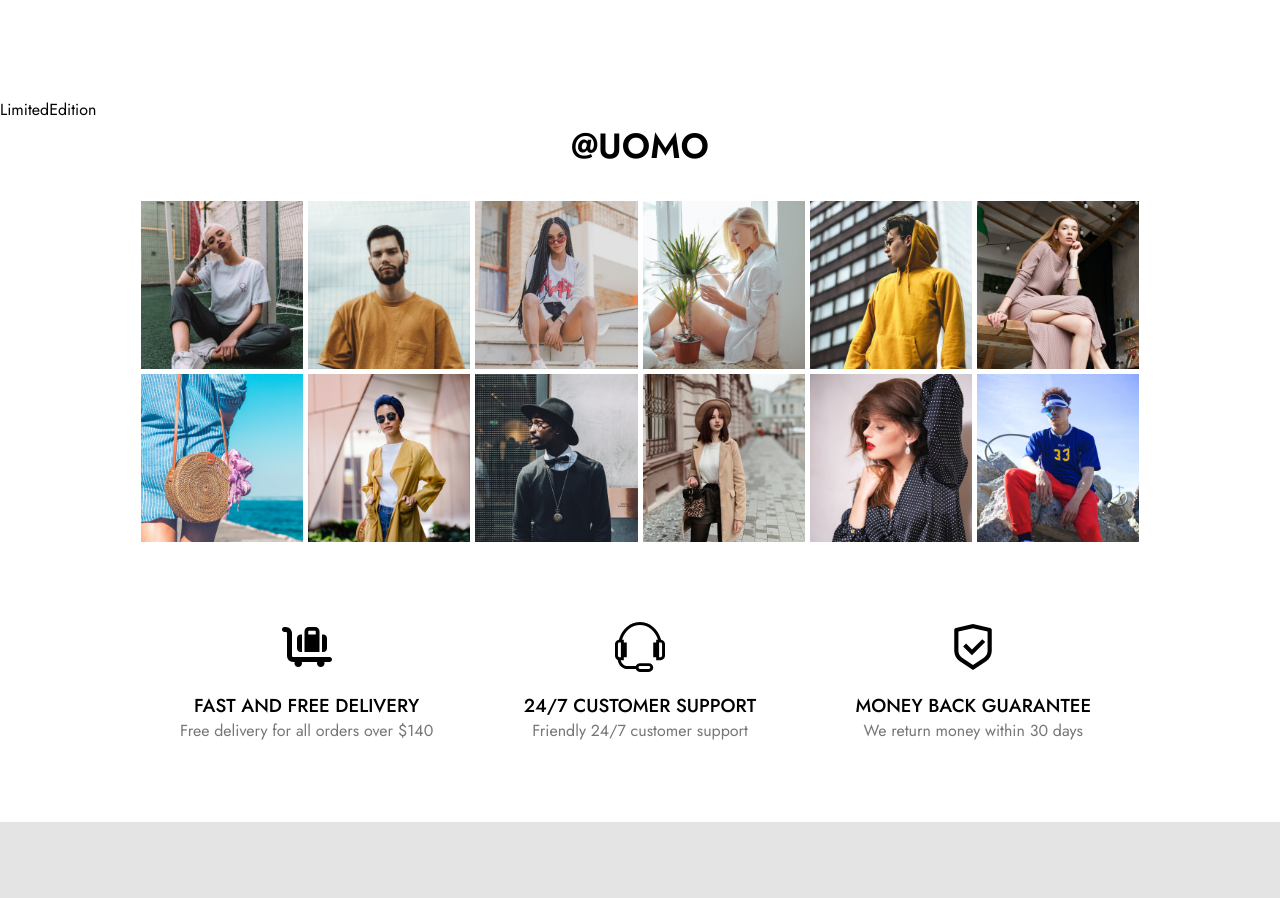
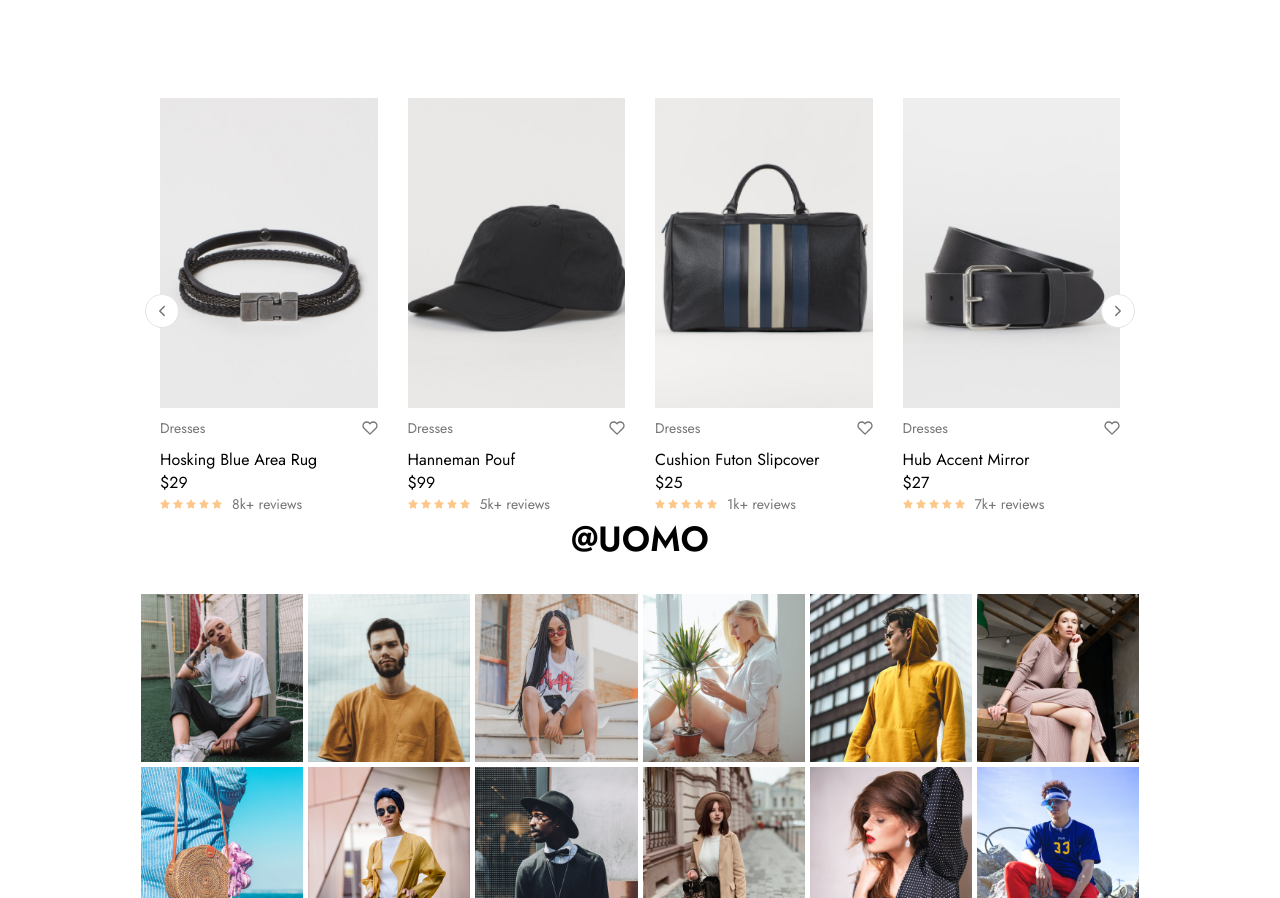
Before and after one commit to toyor009/ShopNow, a React (Create React App) app: page / in a window 1280 px wide. Shown: the part 1664-2562 px from the top of the page. Built offline with nearby package versions, Linux system fonts and the light colour scheme.

Commit message:
"Added new product to limited edition section and updated corresponding CSS"

```diff
--- a/src/Components/About/AboutPage.css
+++ b/src/Components/About/AboutPage.css
@@ -93,11 +93,20 @@
   margin-bottom: 40px;
 }
 
-.swiper-slide {
-  text-align: center;
+.aboutBrands {
   display: flex;
+  align-items: center;
   justify-content: center;
-  align-items: center;
+  width: 100%;
+  margin-bottom: 20px;
+}
+
+.aboutBrands img {
+  max-width: 100%;
+  max-height: 100%;
+  width: auto;
+  height: auto;
+  object-fit: contain;
 }
 
 @media screen and (max-width: 1210px) {
--- a/src/Components/About/AboutPage.jsx
+++ b/src/Components/About/AboutPage.jsx
@@ -106,25 +106,39 @@ const AboutPage = () => {
           modules={[Autoplay]}
         >
           <SwiperSlide>
+            <div className="aboutBrands">
               <img src={brand1} alt="" />
+            </div>
           </SwiperSlide>
           <SwiperSlide>
+            <div className="aboutBrands">
               <img src={brand2} alt="" />
+            </div>
           </SwiperSlide>
           <SwiperSlide>
+            <div className="aboutBrands">
               <img src={brand3} alt="" />
+            </div>
           </SwiperSlide>
           <SwiperSlide>
+            <div className="aboutBrands">
               <img src={brand4} alt="" />
+            </div>
           </SwiperSlide>
           <SwiperSlide>
+            <div className="aboutBrands">
               <img src={brand5} alt="" />
+            </div>
           </SwiperSlide>
           <SwiperSlide>
+            <div className="aboutBrands">
               <img src={brand6} alt="" />
+            </div>
           </SwiperSlide>
           <SwiperSlide>
+            <div className="aboutBrands">
               <img src={brand7} alt="" />
+            </div>
           </SwiperSlide>
         </Swiper>
       </div>
--- a/src/Components/Home/Limited/LimitedEdition.css
+++ b/src/Components/Home/Limited/LimitedEdition.css
@@ -0,0 +1,208 @@
+.limitedProductSection {
+  margin-top: 20px;
+  padding: 0px 160px;
+}
+
+.limitedProductSlider {
+  position: relative;
+}
+
+.swiper-button {
+  display: flex;
+  position: absolute;
+  top: calc(50% - 12px);
+  z-index: 10;
+  cursor: pointer;
+}
+
+.swiper-button svg {
+  background-color: white;
+  border: 1px solid #e4e4e4;
+  display: flex;
+  border-radius: 50%;
+  padding: 8px;
+  outline: none;
+  color: #767676;
+}
+
+.image-swiper-button-prev {
+  left: -15px;
+}
+
+.image-swiper-button-next {
+  right: -15px;
+}
+
+.lpImageContainer {
+  position: relative;
+  width: 100%;
+  height: 310px;
+  overflow: hidden;
+  -webkit-transition: all 0.2s cubic-bezier(0.99, 0.99, 0, 0.61);
+  transition: 0.3s linear;
+  -moz-transition: 0.3s linear;
+  -o-transition: 0.3s linear;
+}
+
+.lpImage {
+  position: absolute;
+  width: 100%;
+  height: 100%;
+  top: 0;
+  left: 0;
+  overflow: hidden;
+  object-fit: cover;
+}
+
+.lpContainer h4 {
+  position: relative;
+  top: 320px;
+  text-align: center;
+  padding: 10px;
+  background-color: rgb(253, 253, 253);
+  transition: all 0.2s cubic-bezier(0.99, 0.99, 0, 0.61);
+  margin: 0 10px;
+  text-transform: uppercase;
+  font-weight: 500;
+  font-size: 14px;
+}
+
+.lpContainer:hover h4 {
+  top: 260px;
+}
+
+.limitedProductInfo {
+  display: flex;
+  flex-direction: column;
+  gap: 10px;
+}
+
+.lpCategoryWishlist {
+  display: flex;
+  justify-content: space-between;
+  align-items: center;
+  margin-top: 10px;
+}
+
+.lpCategoryWishlist p {
+  color: #767676;
+  font-size: 14px;
+}
+
+.productNameInfo {
+  display: flex;
+  flex-direction: column;
+  align-items: flex-start;
+}
+
+.productNameInfo h5 {
+  font-weight: 400;
+  font-size: 16px;
+  text-align: left;
+}
+
+.productRatingReviews {
+  display: flex;
+  gap: 10px;
+}
+
+.productRatingReviews span {
+  color: #767676;
+  font-size: 14px;
+}
+
+.productRatingStar {
+  display: flex;
+  align-items: center;
+  gap: 3px;
+}
+
+.swiper-button-prev {
+  font-size: 10px;
+}
+
+.swiper-button-prev::after {
+  background-color: white;
+  border: none;
+  display: flex;
+  border-radius: 50%;
+  padding: 13px;
+  outline: none;
+}
+
+@media screen and (max-width: 1210px) {
+  .limitedProductSection {
+    padding: 0px 60px;
+  }
+
+  .lpContainer:hover h4 {
+    top: 260px;
+  }
+}
+
+@media screen and (max-width: 450px) {
+  .limitedProductSection {
+    padding: 0px 15px;
+  }
+
+  .lpImageContainer {
+    width: 100%;
+    height: 250px;
+  }
+
+  .lpContainer:hover h4 {
+    top: 200px;
+  }
+
+  .image-swiper-button-prev {
+    left: -10px;
+  }
+
+  .image-swiper-button-next {
+    right: -10px;
+  }
+}
+
+@media screen and (max-width: 320px) {
+  .lpImageContainer {
+    width: 100%;
+    height: 170px;
+  }
+
+  .lpContainer h4 {
+    font-size: 12px;
+  }
+
+  .lpContainer:hover h4 {
+    top: 125px;
+  }
+
+  .productNameInfo h5 {
+    font-size: 14px;
+  }
+
+  .productRatingReviews {
+    display: flex;
+    gap: 5px;
+  }
+
+  .productRatingReviews span {
+    font-size: 12px;
+  }
+
+  .productRatingStar {
+    display: flex;
+    align-items: center;
+    gap: 2px;
+  }
+
+  .swiper-button svg {
+    background-color: white;
+    border: 1px solid #e4e4e4;
+    display: flex;
+    border-radius: 50%;
+    padding: 6px;
+    outline: none;
+    color: #767676;
+  }
+}
--- a/src/Components/Home/Limited/LimitedEdition.jsx
+++ b/src/Components/Home/Limited/LimitedEdition.jsx
@@ -1,9 +1,116 @@
-import React from 'react'
+import React, { useState } from "react";
+import "./LimitedEdition.css";
+
+import { Swiper, SwiperSlide } from "swiper/react";
+import "swiper/css";
+import "swiper/css/navigation";
+
+import { Navigation } from "swiper/modules";
+
+import StoreData from "../../../Data/StoreData";
+
+import { FiHeart } from "react-icons/fi";
+import { FaStar } from "react-icons/fa";
+import { IoIosArrowBack, IoIosArrowForward } from "react-icons/io";
 
 const LimitedEdition = () => {
+  const [wishList, setWishList] = useState({});
+
+  const handleWishlistClick = (productID) => {
+    setWishList((prevWishlist) => ({
+      ...prevWishlist,
+      [productID]: !prevWishlist[productID],
+    }));
+  };
+
   return (
-    <div>LimitedEdition</div>
-  )
-}
+    <div>
+      <div className="limitedProductSection">
+        <div className="limitedProductSlider">
+          <div className="swiper-button image-swiper-button-next">
+            <IoIosArrowForward />
+          </div>
+          <div className="swiper-button image-swiper-button-prev">
+            <IoIosArrowBack />
+          </div>
+          <Swiper
+            slidesPerView={4}
+            slidesPerGroup={4}
+            spaceBetween={30}
+            loop={true}
+            navigation={{
+              nextEl: ".image-swiper-button-next",
+              prevEl: ".image-swiper-button-prev",
+            }}
+            modules={[Navigation]}
+            breakpoints={{
+              320: {
+                slidesPerView: 2,
+                slidesPerGroup: 1,
+                spaceBetween: 14,
+              },
+              768: {
+                slidesPerView: 3,
+                spaceBetween: 24,
+              },
+              1024: {
+                slidesPerView: 4,
+                slidesPerGroup: 1,
+                spaceBetween: 30,
+              },
+            }}
+          >
+            {StoreData.slice(8, 13).map((product) => {
+              return (
+                <SwiperSlide key={product.productID}>
+                  <div className="lpContainer">
+                    <div className="lpImageContainer">
+                      <img
+                        src={product.frontImg}
+                        alt={product.productName}
+                        className="lpImage"
+                      />
+                      <h4>Add to Cart</h4>
+                    </div>
 
-export default LimitedEdition
+                    <div className="limitedProductInfo">
+                      <div className="lpCategoryWishlist">
+                        <p>Dresses</p>
+                        <FiHeart
+                          onClick={() => handleWishlistClick(product.productID)}
+                          style={{
+                            color: wishList[product.productID]
+                              ? "red"
+                              : "#767676",
+                            cursor: "pointer",
+                          }}
+                        />
+                      </div>
+                      <div className="productNameInfo">
+                        <h5>{product.productName}</h5>
+                        <p>{product.productPrice}</p>
+                        <div className="productRatingReviews">
+                          <div className="productRatingStar">
+                            <FaStar color="#FEC78A" size={10} />
+                            <FaStar color="#FEC78A" size={10} />
+                            <FaStar color="#FEC78A" size={10} />
+                            <FaStar color="#FEC78A" size={10} />
+                            <FaStar color="#FEC78A" size={10} />
+                          </div>
+
+                          <span>{product.productReviews}</span>
+                        </div>
+                      </div>
+                    </div>
+                  </div>
+                </SwiperSlide>
+              );
+            })}
+          </Swiper>
+        </div>
+      </div>
+    </div>
+  );
+};
+
+export default LimitedEdition;
--- a/src/Data/StoreData.js
+++ b/src/Data/StoreData.js
@@ -19,6 +19,7 @@ import limited1 from "../Assets/LimitedEdition/limited-1.jpg";
 import limited2 from "../Assets/LimitedEdition/limited-2.jpg";
 import limited3 from "../Assets/LimitedEdition/limited-3.jpg";
 import limited4 from "../Assets/LimitedEdition/limited-4.jpg";
+import limited5 from "../Assets/LimitedEdition/limited-5.jpg";
 
 let StoreData = [
   {
@@ -113,6 +114,13 @@ let StoreData = [
     productPrice: "$27",
     productReviews: "7k+ reviews",
   },
+  {
+    productID: 13,
+    frontImg: limited5,
+    productName: "Bold Male Black Analog",
+    productPrice: "$39",
+    productReviews: "71+ reviews",
+  },
 ];
 
 export default StoreData;
```
Also changed, not shown: src/Assets/LimitedEdition/limited-5.jpg (added). Lines whose indentation alone changed are shown as unchanged.
